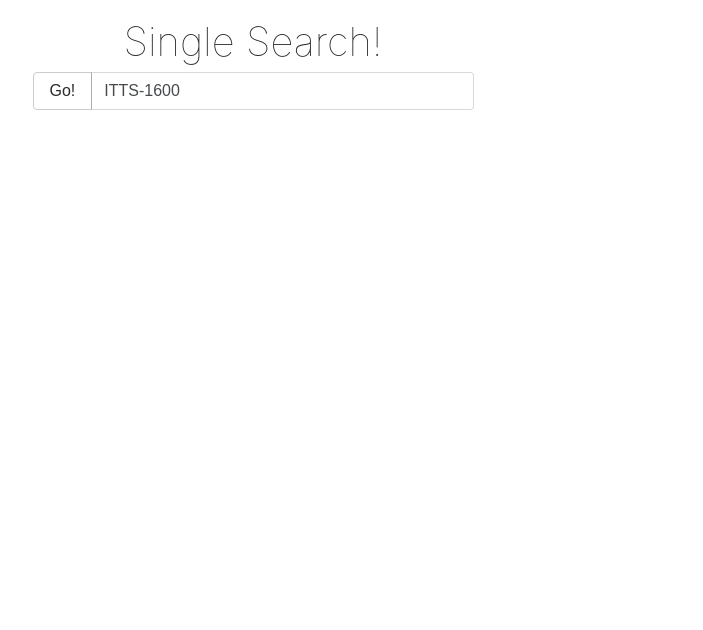
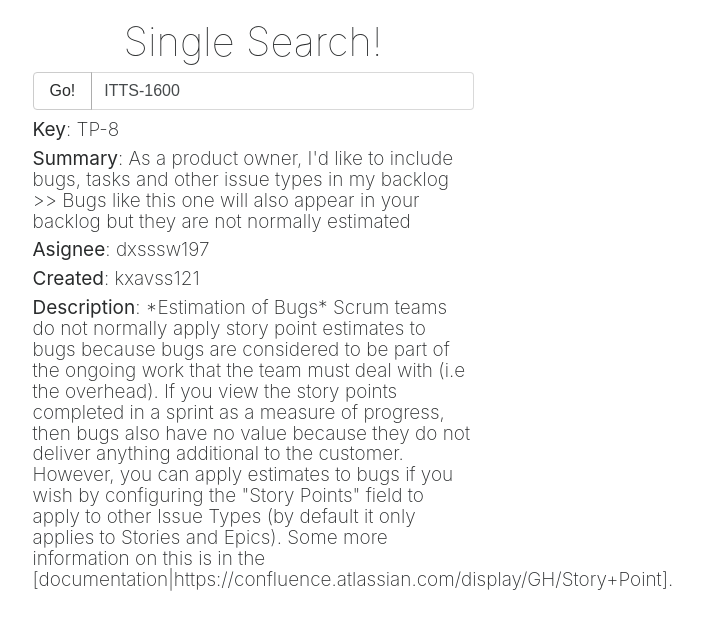
Before and after one commit to josecarlos1933/EquifaxChallenge, a website: page views/index.html in a window 1280 px wide. Shown: the whole page, without its empty margins (397-1100 px from the left). Drawn offline with nearby package versions, Linux system fonts and the light colour scheme.

Commit message:
Modifying index.html in order to add ticket data

```diff
--- a/views/index.html
+++ b/views/index.html
@@ -40,8 +40,18 @@
         <input id="input_single_key" class="form-control" type="text" placeholder="Ticket Number" value="ITTS-1600">
       </div>
 
-  <div id="single_search_results"></div>
+<div id="single_search_results">
+      <h3><b>Key</b>: TP-8</h3>
+      <h3><b>Summary</b>: As a product owner, I'd like to include bugs, tasks and other issue types in my backlog &gt;&gt; Bugs like this one will also appear in your backlog but they are not normally estimated</h3>
+      <h3><b>Asignee</b>: dxsssw197</h3>
+      <h3><b>Created</b>: kxavss121</h3>
+      <h3><b>Description</b>: *Estimation of Bugs*
+
+Scrum teams do not normally apply story point estimates to bugs because bugs are considered to be part of the ongoing work that the team must deal with (i.e the overhead). If you view the story points completed in a sprint as a measure of progress, then bugs also have no value because they do not deliver anything additional to the customer.
+
+However, you can apply estimates to bugs if you wish by configuring the "Story Points" field to apply to other Issue Types (by default it only applies to Stories and Epics). Some more information on this is in the [documentation|https://confluence.atlassian.com/display/GH/Story+Point].</h3>
 </div>
+
 <script type="text/javascript" src="/javascript/index.js"></script>
 </body>
 
```
